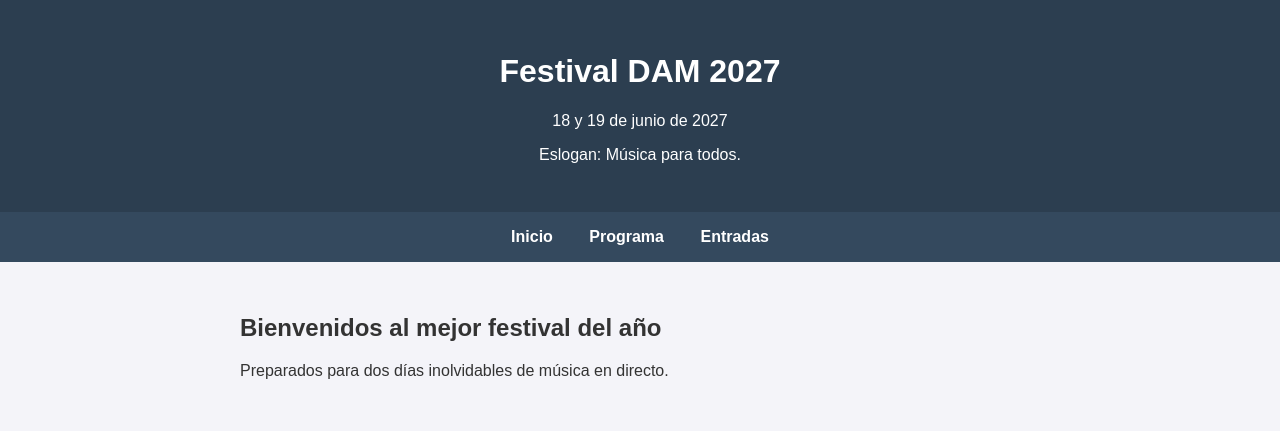
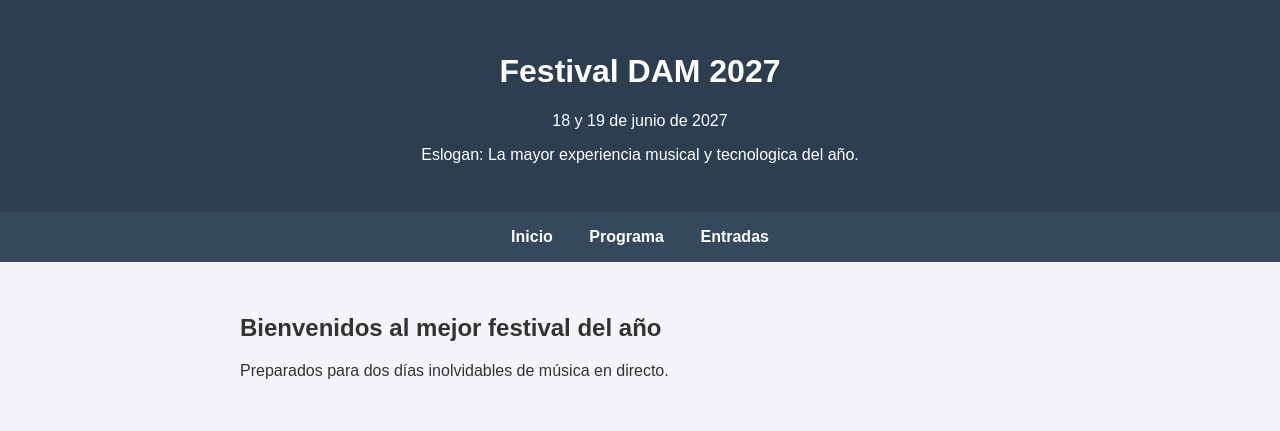
Before and after one commit to gonzalezprieto/festival-dam-2027, a plain HTML site: page index.html in a window 1280 px wide. Drawn offline with Linux system fonts and the light colour scheme.

Commit message:
actualizo eslogan en la pagina principal

```diff
--- a/index.html
+++ b/index.html
@@ -9,7 +9,7 @@
     <header>
         <h1>Festival DAM 2027</h1>
         <p>18 y 19 de junio de 2027</p>
-        <p>Eslogan: Música para todos.</p>
+        <p>Eslogan: La mayor experiencia musical y tecnologica del año.</p>
     </header>
     <nav>
         <a href="index.html">Inicio</a>
```
